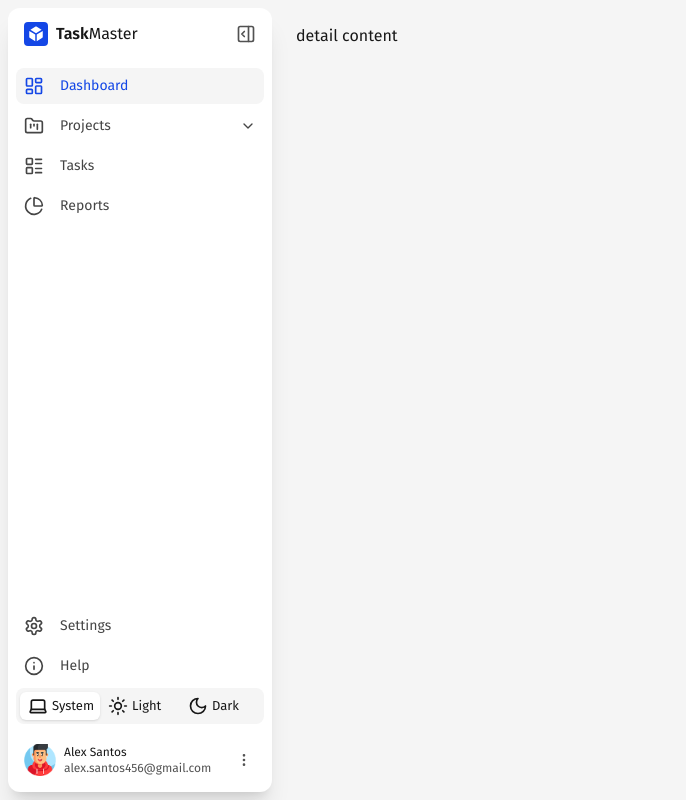
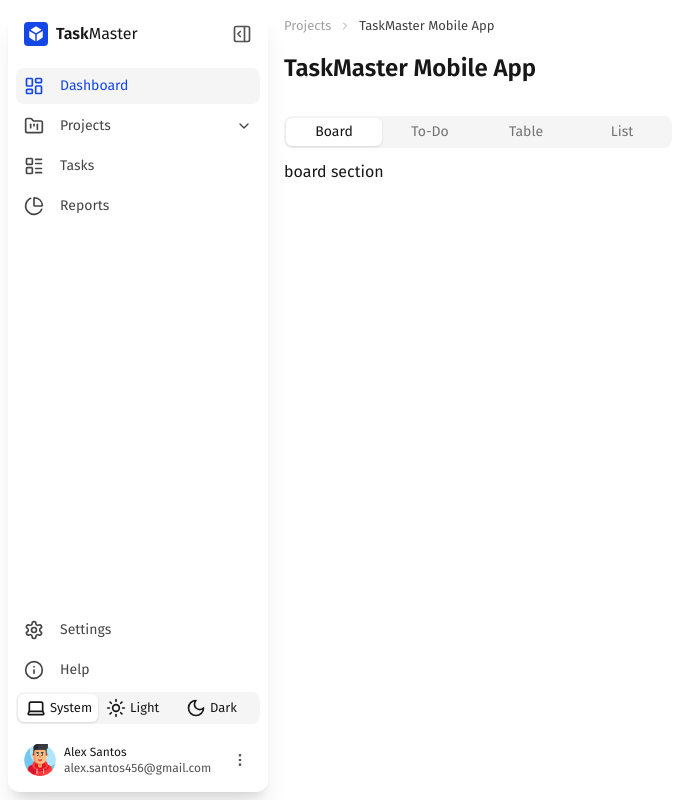
Before and after one commit to alexsantosquispe/taskmaster, a React (Vite) app: page / in a window 1280 px wide. Shown: the whole page, without its empty margins (0-686 px from the left). Built offline with nearby package versions, Linux system fonts and the light colour scheme.

Commit message:
tabbar component added

```diff
--- a/src/App.tsx
+++ b/src/App.tsx
@@ -3,7 +3,7 @@ import { SideBarMenu } from './components/molecules/SideBarMenu/SideBarMenu';
 
 function App() {
   return (
-    <div className="text-primary flex min-h-screen flex-col bg-neutral-100 dark:bg-neutral-800 dark:text-white">
+    <div className="text-primary dark:bg-primary flex min-h-screen flex-col bg-white dark:text-white">
       <main className="flex h-screen gap-2 p-2">
         <SideBarMenu />
         <Detail />
--- a/src/components/atoms/ThemeButton/ThemeButton.tsx
+++ b/src/components/atoms/SwitchThemeButton/SwitchThemeButton.tsx
@@ -24,17 +24,17 @@ const THEME_BUTTONS = [
   }
 ];
 
-interface ThemeButtonProps {
+interface SwitchThemeButtonProps {
   isCollapsed?: boolean;
 }
 
-const ThemeButton = ({ isCollapsed }: ThemeButtonProps) => {
+const SwitchThemeButton = ({ isCollapsed }: SwitchThemeButtonProps) => {
   const { theme, setTheme } = useTheme();
 
   return (
     <div
       className={twMerge(
-        'flex w-fit self-center rounded-lg bg-neutral-100 p-1 text-[0.8125rem] dark:bg-neutral-800',
+        'flex w-fit self-center rounded-lg bg-neutral-100 p-0.5 text-[0.8125rem] dark:bg-neutral-800',
         cn({
           'flex-col gap-y-0.5': isCollapsed,
           'flex-row': !isCollapsed
@@ -55,11 +55,11 @@ const ThemeButton = ({ isCollapsed }: ThemeButtonProps) => {
           onClick={() => setTheme(item.id)}
         >
           <div>{item.icon}</div>
-          {!isCollapsed && <label>{item.label}</label>}
+          {!isCollapsed && <span>{item.label}</span>}
         </button>
       ))}
     </div>
   );
 };
 
-export default memo(ThemeButton);
+export default memo(SwitchThemeButton);
--- /dev/null
+++ b/src/components/atoms/TabBar/TabBar.tsx
@@ -0,0 +1,33 @@
+import { useState } from 'react';
+import { twMerge } from 'tailwind-merge';
+import type { TabItem } from '../../../types';
+import { TabBarItem } from './components/TabBarItem';
+
+interface TabBarProps {
+  tabs: TabItem[];
+  className?: string;
+}
+
+const TabBar = ({ tabs, className }: TabBarProps) => {
+  const [tabSelected, setTabSelected] = useState(tabs[0].id);
+
+  return (
+    <div
+      className={twMerge(
+        'flex w-fit rounded-lg bg-neutral-100 p-0.5 text-sm dark:bg-neutral-800',
+        className
+      )}
+    >
+      {tabs.map((tab) => (
+        <TabBarItem
+          key={tab.id}
+          tabItem={tab}
+          isSelected={tabSelected === tab.id}
+          onSelectTab={setTabSelected}
+        />
+      ))}
+    </div>
+  );
+};
+
+export default TabBar;
--- /dev/null
+++ b/src/components/atoms/TabBar/components/TabBarItem.tsx
@@ -0,0 +1,34 @@
+import cn from 'clsx';
+import { twMerge } from 'tailwind-merge';
+import type { TabItem } from '../../../../types';
+
+interface TabBarItemProps {
+  tabItem: TabItem;
+  isSelected: boolean;
+  onSelectTab: (tabId: string) => void;
+  className?: string;
+}
+
+export const TabBarItem = ({
+  tabItem,
+  isSelected,
+  onSelectTab,
+  className
+}: TabBarItemProps) => {
+  return (
+    <button
+      key={tabItem.id}
+      className={twMerge(
+        'flex h-7 w-24 items-center justify-center gap-1 rounded-md text-neutral-500 transition-colors duration-150 ease-in-out hover:cursor-pointer dark:text-white/70',
+        cn({
+          'dark:bg-primary text-primary bg-white shadow dark:text-white':
+            isSelected
+        }),
+        className
+      )}
+      onClick={() => onSelectTab(tabItem.id)}
+    >
+      {tabItem.label}
+    </button>
+  );
+};
--- a/src/components/molecules/Detail/Detail.tsx
+++ b/src/components/molecules/Detail/Detail.tsx
@@ -1,7 +1,48 @@
+import { ChevronUpIcon } from '../../../icons';
+import TabBar from '../../atoms/TabBar/TabBar';
+
+const TABS = [
+  {
+    id: '1',
+    label: 'Board'
+  },
+  {
+    id: '2',
+    label: 'To-Do'
+  },
+  {
+    id: '3',
+    label: 'Table'
+  },
+  {
+    id: '4',
+    label: 'List'
+  }
+];
+
 export const Detail = () => {
   return (
-    <section className="flex h-full w-full flex-col p-4">
-      detail content
+    <section className="flex h-full w-full flex-col gap-6 p-2">
+      <div className="flex flex-col gap-2">
+        {/* TODO: Create a component for breadcrumbs */}
+        <div className="flex items-center gap-2 text-[0.8125rem] text-neutral-400 dark:text-white/70">
+          <span>Projects</span>
+          <ChevronUpIcon className="size-3 rotate-90" />
+          <span className="text-neutral-700 dark:text-white">
+            TaskMaster Mobile App
+          </span>
+        </div>
+
+        <h2 className="text-2xl leading-12 font-semibold">
+          TaskMaster Mobile App
+        </h2>
+      </div>
+
+      {/* Board Section */}
+      <div className="flex w-full flex-col gap-3">
+        <TabBar tabs={TABS} />
+        <div>board section</div>
+      </div>
     </section>
   );
 };
--- a/src/components/molecules/SideBarMenu/SideBarMenu.tsx
+++ b/src/components/molecules/SideBarMenu/SideBarMenu.tsx
@@ -10,7 +10,7 @@ import {
 import cn from 'clsx';
 import { useState } from 'react';
 import { twMerge } from 'tailwind-merge';
-import ThemeButton from '../../atoms/ThemeButton/ThemeButton';
+import SwitchThemeButton from '../../atoms/SwitchThemeButton/SwitchThemeButton';
 import UserLoggedItem from '../../atoms/UserLoggedItem/UserLoggedItem';
 import SideBarHeader from './components/SideBarHeader';
 import { SideBarItem } from './components/SideBarItem';
@@ -81,7 +81,7 @@ export const SideBarMenu = () => {
   return (
     <section
       className={twMerge(
-        'dark:bg-primary flex flex-col rounded-xl bg-white shadow-xl transition-all duration-300 ease-in-out',
+        'flex flex-col rounded-xl bg-white shadow-xl transition-all duration-300 ease-in-out dark:bg-black/30',
         cn({ 'w-14': isCollapsed, 'w-[20rem]': !isCollapsed })
       )}
     >
@@ -116,7 +116,7 @@ export const SideBarMenu = () => {
             />
           ))}
 
-          <ThemeButton isCollapsed={isCollapsed} />
+          <SwitchThemeButton isCollapsed={isCollapsed} />
 
           <div className="pt-2">
             <UserLoggedItem {...currentUser} isCollapsed={isCollapsed} />
--- a/src/types.ts
+++ b/src/types.ts
@@ -3,3 +3,8 @@ export interface SvgIconProps {
 }
 
 export type LSValuesTypes = string | number | boolean;
+
+export type TabItem = {
+  id: string;
+  label: string;
+};
```
